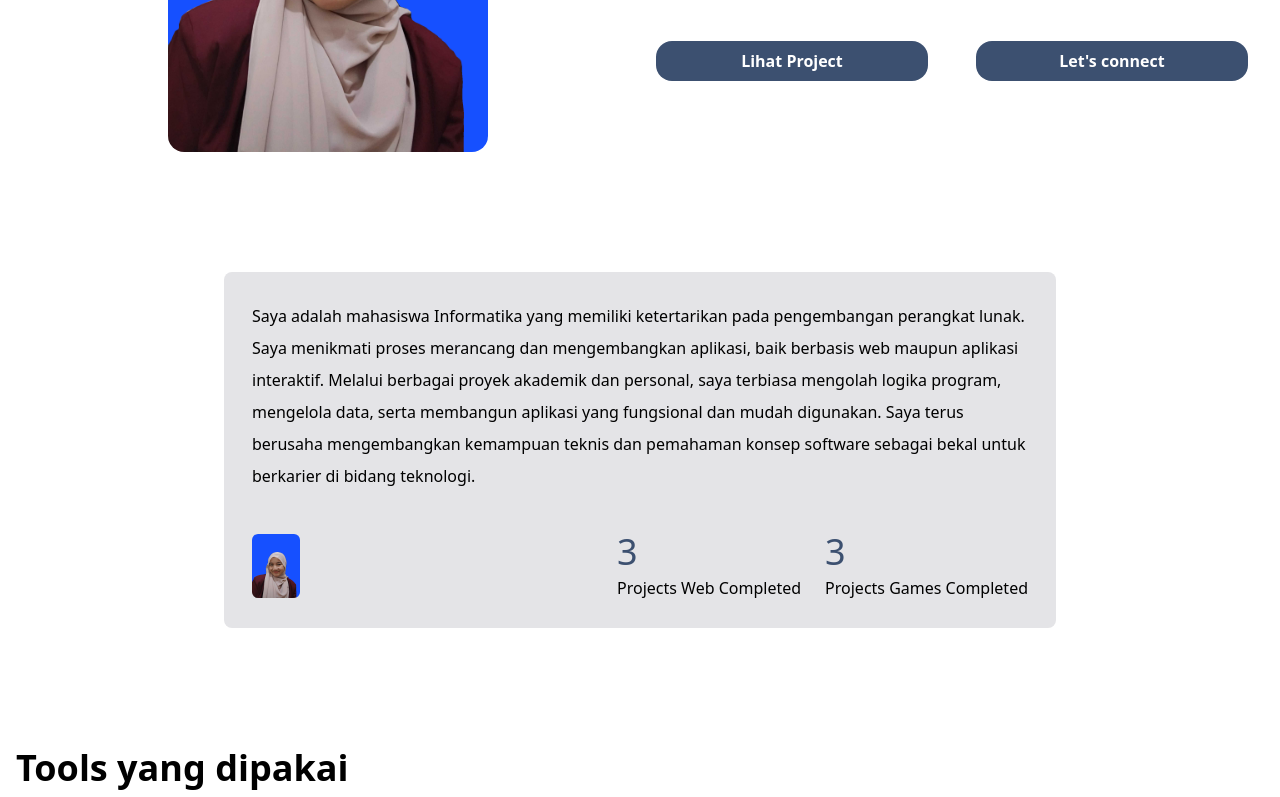
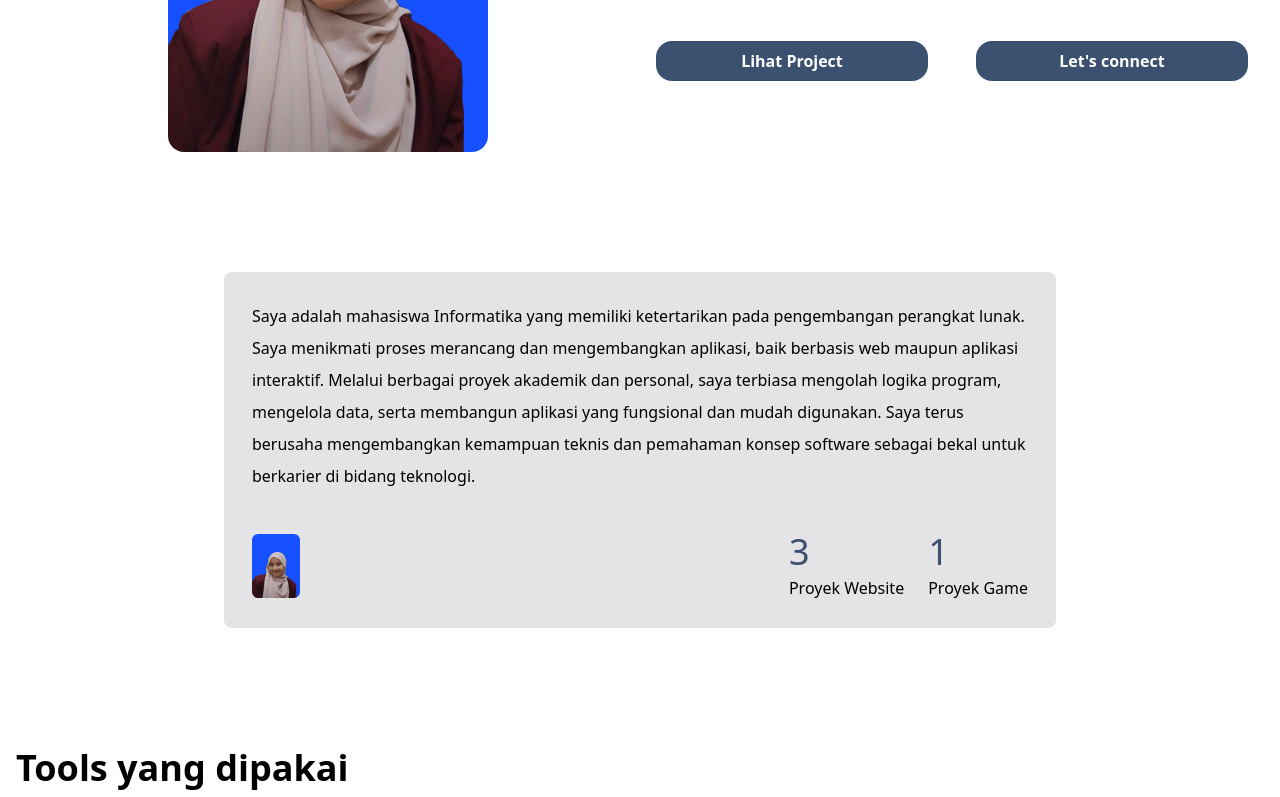
Before and after one commit to AzizahSitiNur/Azizah-Siti-Nurafiah-Portofolio, a React (Vite) app: page / in a window 1280 px wide. Shown: the part 367-1164 px from the top of the page. Built offline with nearby package versions, Linux system fonts and the light colour scheme.

Commit message:
nambah di section about

```diff
--- a/src/App.jsx
+++ b/src/App.jsx
@@ -6,6 +6,13 @@ function App() {
   const [activeCertificate, setActiveCertificate] = useState(listCertificates[0]);
   const [loading, setLoading] = useState(true);
   const [filterProyek, setFilterProyek] = useState("website");
+
+  const websiteProjectCount = listProyek.filter(
+    (proyek) => proyek.kategori === "website"
+  ).length;
+  const gameProjectCount = listProyek.filter(
+    (proyek) => proyek.kategori === "games"
+  ).length;
 
   useEffect(() => {
     // simulasi loading data (misal dari API)
@@ -83,12 +90,16 @@ function App() {
                 <img src={DataImage.HeroImage} alt="Home" className="w-12 rounded-md sm:block hidden" />
                 <div className="flex items-center gap-6">
                   <div>
-                    <h1 className="text-4xl mb-1"><span className="text-[#3c5070]">3</span></h1>
-                    <p>Projects Web Completed</p>
+                    <h1 className="text-4xl mb-1">
+                      <span className="text-[#3c5070]">{websiteProjectCount}</span>
+                    </h1>
+                    <p>Proyek Website</p>
                   </div>
                   <div>
-                    <h1 className="text-4xl mb-1"><span className="text-[#3c5070]">3</span></h1>
-                    <p>Projects Games Completed</p>
+                    <h1 className="text-4xl mb-1">
+                      <span className="text-[#3c5070]">{gameProjectCount}</span>
+                    </h1>
+                    <p>Proyek Game</p>
                   </div>
                 </div>
               </div>
```
